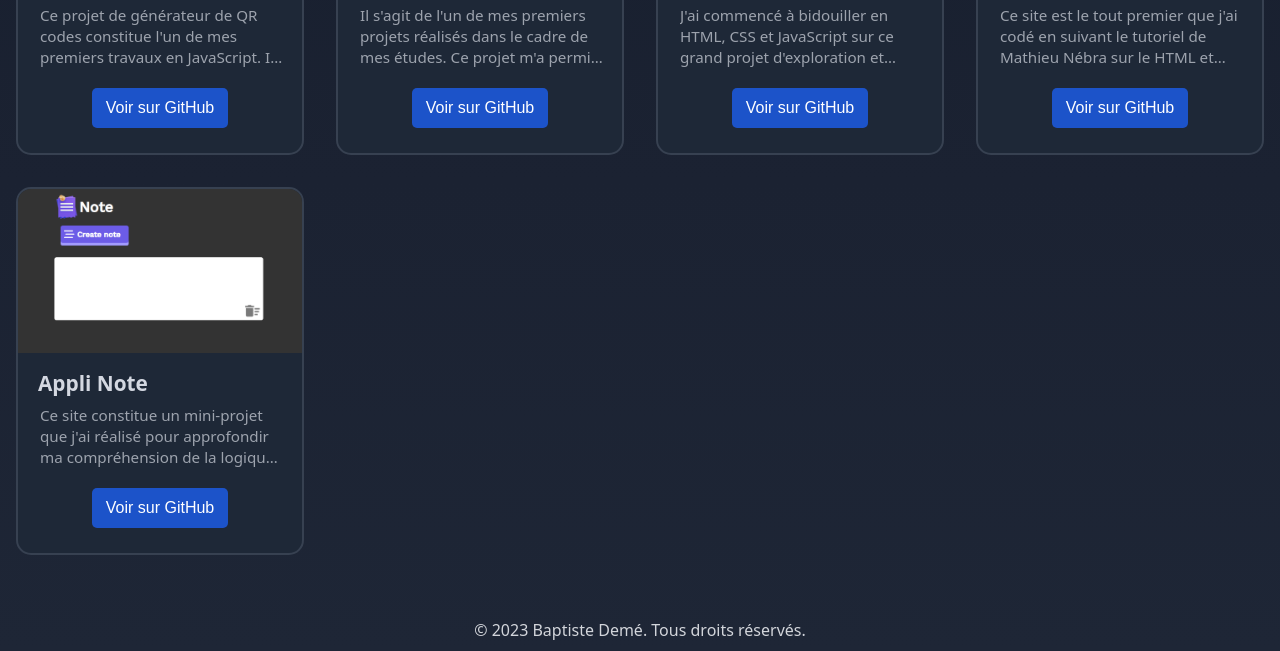
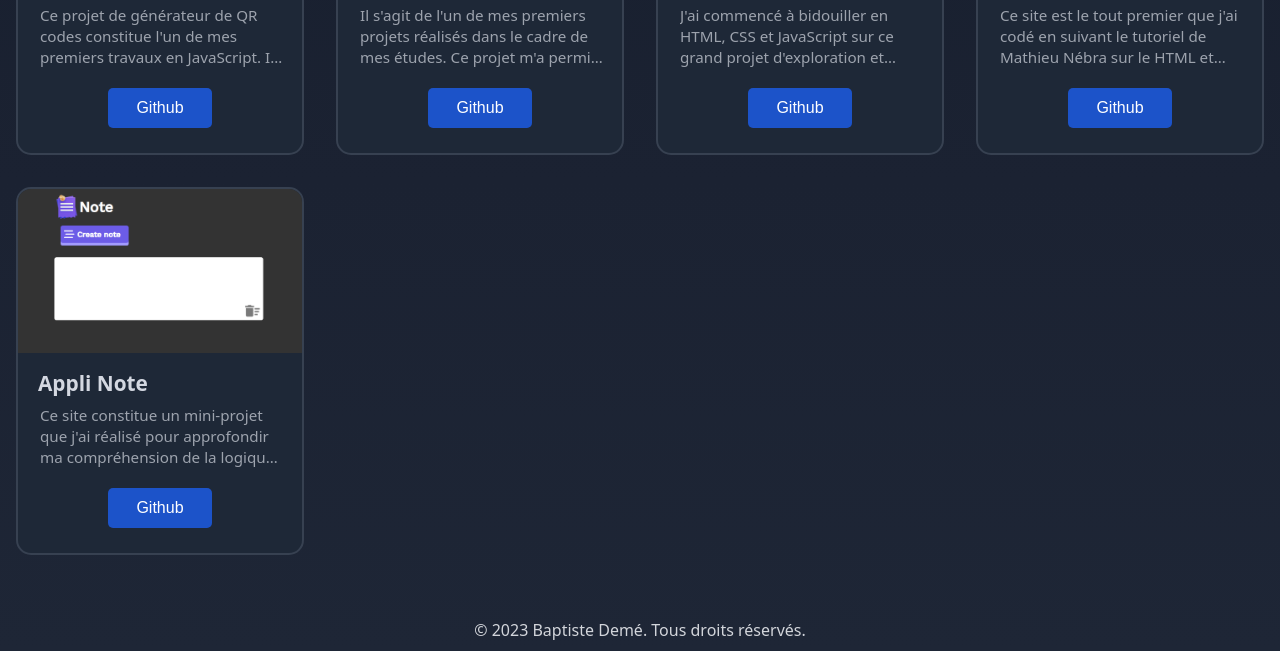
Before and after one commit to TISEPSE/Portfolio, a plain HTML site: page index.html in a window 1280 px wide. Shown: the part 1222-1873 px from the top of the page. Drawn offline with Linux system fonts and the light colour scheme.

Commit message:
Modif lien github

```diff
--- a/index.html
+++ b/index.html
@@ -33,31 +33,31 @@
                 <img src="img/Capture d'écran 2024-09-25 135218.png" alt="Image GitHub">
                 <h2>Qr Code Generator</h2>
                 <p>Ce projet de générateur de QR codes constitue l'un de mes premiers travaux en JavaScript. Il exploite la bibliothèque CDNJS pour convertir un lien en QR code, affiché ensuite au centre de l'écran.</p>
-                <button class="githubButton" data-link="https://github.com/TISEPSE/QR-code-Generator">Voir sur GitHub</button>
+                <button class="githubButton" data-link="https://github.com/TISEPSE/QR-code-Generator">Github</button>
             </div>
             <div class="card">
                 <img src="img/Jeu des pays 2.png" alt="Second Image">
                 <h2>Jeu Des Pays JavaScript</h2>
                 <p>Il s'agit de l'un de mes premiers projets réalisés dans le cadre de mes études. Ce projet m'a permis d'approfondir mes connaissances en JavaScript bien au-delà de ce que je ne l'aurais imaginé.</p>
-                <button class="githubButton" data-link="https://jeu-pays-esna.netlify.app/">Voir sur GitHub</button>
+                <button class="githubButton" data-link="https://jeu-pays-esna.netlify.app/">Github</button>
             </div>
             <div class="card">
                 <img src="img/Nav-Bar-Effect.png" alt="Second Image">
                 <h2>NavBar Effect</h2>
                 <p>J'ai commencé à bidouiller en HTML, CSS et JavaScript sur ce grand projet d'exploration et d'expérimentation. J'ai pu découvrir et explorer les diverses possibilités de personnalisation ainsi que les aspects créatifs de la conception de sites web.</p>
-                <button class="githubButton" data-link="https://github.com/TISEPSE/NavBarEffect">Voir sur GitHub</button>
+                <button class="githubButton" data-link="https://github.com/TISEPSE/Nav-Bar-Effect">Github</button>
             </div>
             <div class="card">
                 <img src="img/Robis Lens.png" alt="Second Image">
                 <h2>Site OpenClassRoom</h2>
                 <p>Ce site est le tout premier que j'ai codé en suivant le tutoriel de Mathieu Nébra sur le HTML et CSS. J'ai pu explorer un grand panel de techniques de style et de mise en forme pour la réalisation complète d'un site web.</p>
-                <button class="githubButton" data-link="https://github.com/TISEPSE/SiteOpenClassRoom">Voir sur GitHub</button>
+                <button class="githubButton" data-link="https://github.com/TISEPSE/Site-Open-Classroom">Github</button>
             </div>
             <div class="card">
                 <img src="img/Capture Note portfolio.PNG" alt="Cinquième Image">
                 <h2>Appli Note</h2>
                 <p>Ce site constitue un mini-projet que j'ai réalisé pour approfondir ma compréhension de la logique en JavaScript, notamment en ce qui concerne le stockage de données internes et la manipulation du DOM.</p>
-                <button class="githubButton" data-link="https://github.com/TISEPSE/AppliNote">Voir sur GitHub</button>
+                <button class="githubButton" data-link="https://tisepse.github.io/Appli-Note2/">Github</button>
             </div>
         </div>
     </section>
--- a/style.css
+++ b/style.css
@@ -390,7 +390,7 @@ color: #e5e7ebe8;
     font-size: 1rem;
     justify-content: center;
     margin: 0rem auto;
-    width: 8.5rem;
+    width: 6.5rem;
     height: 2.5rem;
     background-color: #1c53c9;
     color: #fff;
```
